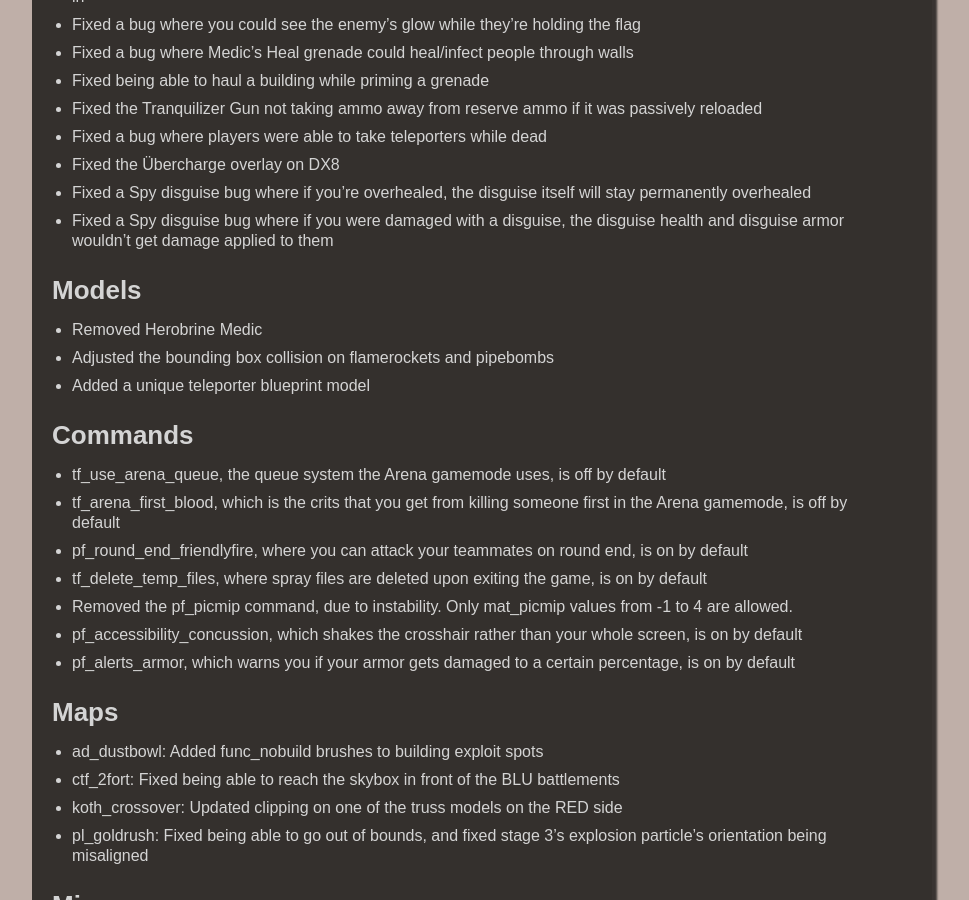
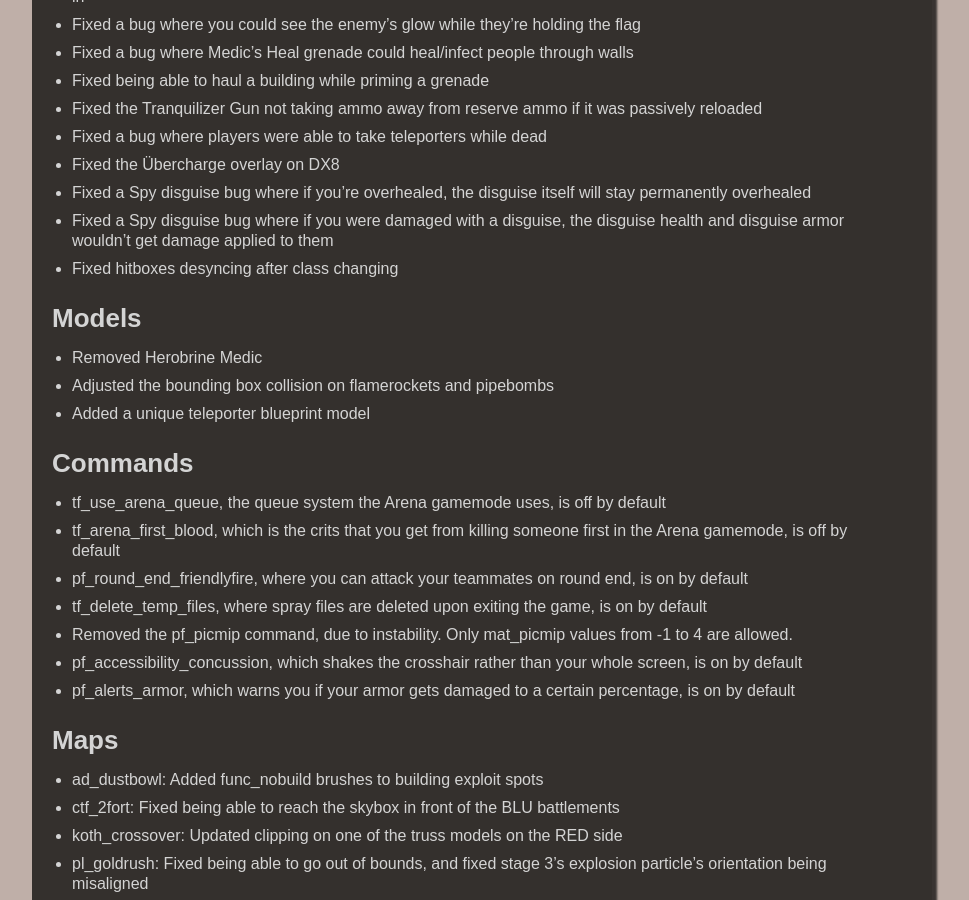
Before and after one commit to Pre-Fortress-2/PF2-Website, a Jekyll site: the page built from _posts/updates/0.7/2022-11-24-update-070-hotfix.md, in a window 1280 px wide and 900 px high, scrolled down 948 px. Shown: the whole window, without its empty margins (158-1127 px from the left). Built offline with Jekyll 4.4.1, drawn with Linux system fonts in a browser that asks for light colours.

Commit message:
Updated patch notes again again

```diff
--- a/_posts/updates/0.7/2022-11-24-update-070-hotfix.md
+++ b/_posts/updates/0.7/2022-11-24-update-070-hotfix.md
@@ -29,6 +29,7 @@
 - Fixed the Übercharge overlay on DX8
 - Fixed a Spy disguise bug where if you're overhealed, the disguise itself will stay permanently overhealed
 - Fixed a Spy disguise bug where if you were damaged with a disguise, the disguise health and disguise armor wouldn't get damage applied to them
+- Fixed hitboxes desyncing after class changing
 
 # Models
 - Removed Herobrine Medic
@@ -50,7 +51,6 @@
 - koth_crossover: Updated clipping on one of the truss models on the RED side
 - pl_goldrush: Fixed being able to go out of bounds, and fixed stage 3's explosion particle's orientation being misaligned
 
-
 # Misc
 - Added localization for the Hold This Position voice option
 - Added a unique Pipebomb Launcher kill icon
```
